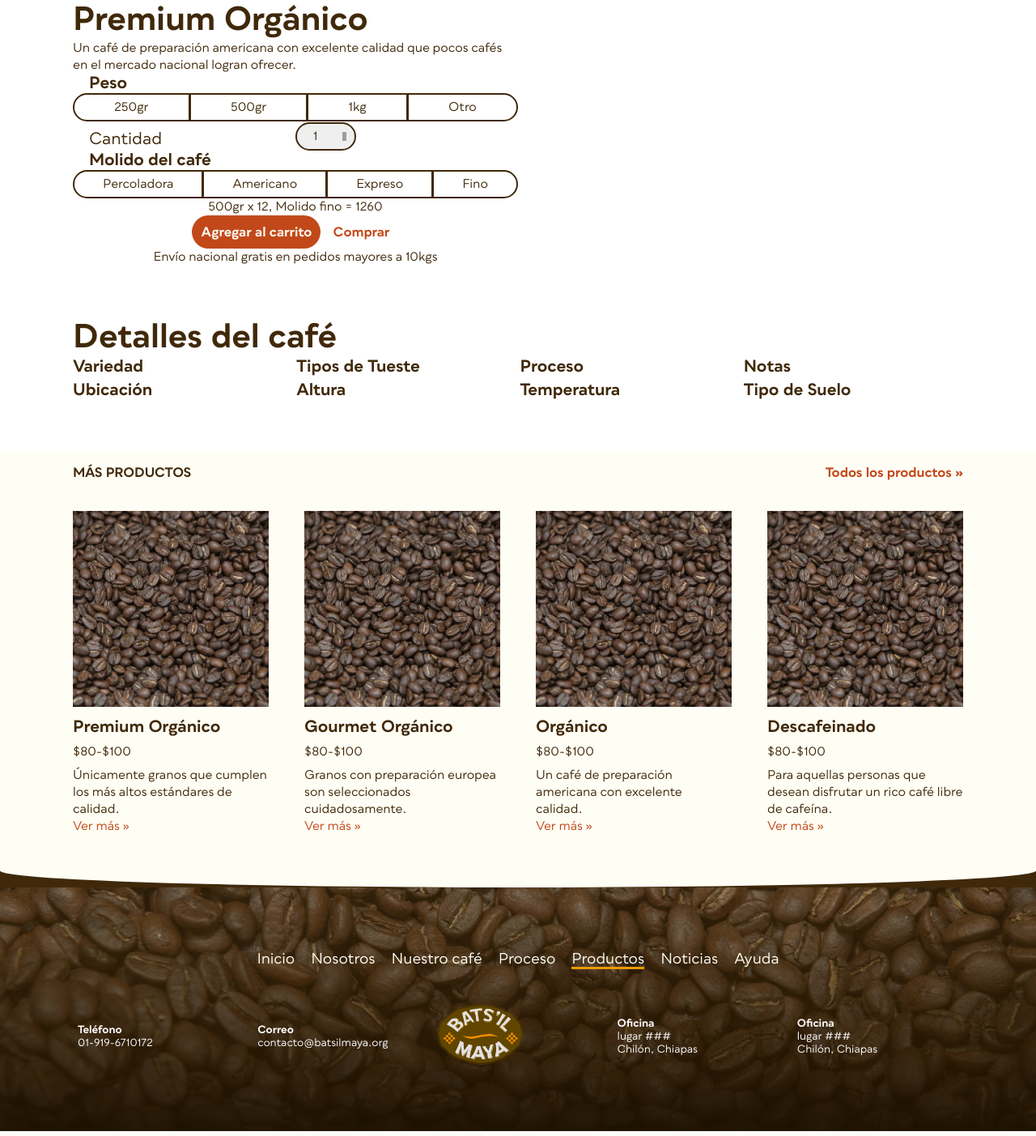
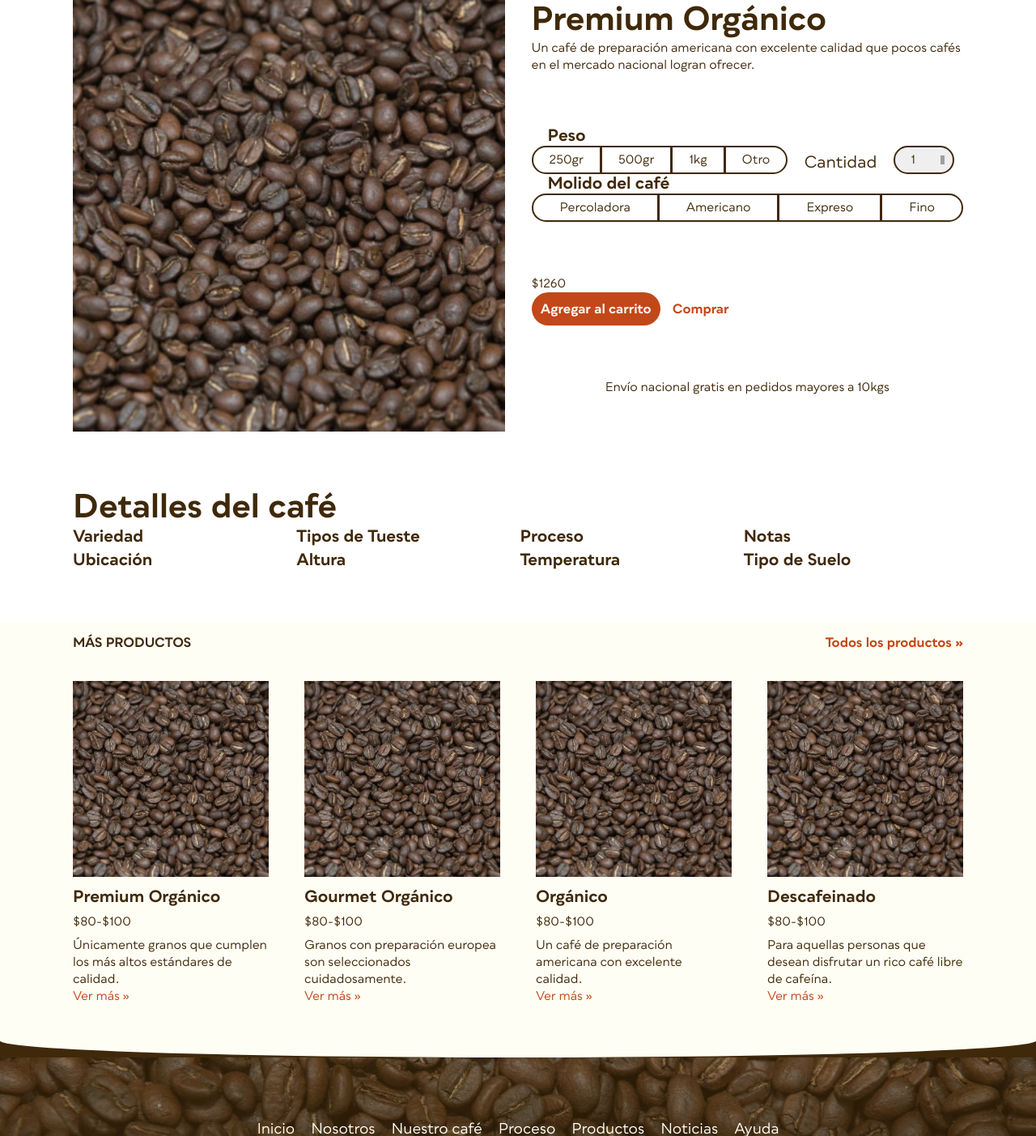
Before and after one commit to arturoacevedob/ase1, a PHP site: page /organico.html in a window 1280 px wide. Shown: the part 242-1645 px from the top of the page at 81% size. Run offline with PHP 8.4, Linux system fonts and the light colour scheme; grey boxes are pictures that could not be loaded.

Commit message:
Advances in ORGANICO. Botones full width en AYUDA.

```diff
--- a/ayuda.html
+++ b/ayuda.html
@@ -134,12 +134,12 @@
         <aside class="chat border-padding">
             <h2 class="h2-small">Chatea con Nosotros</h2>
             <p>Inicia una sesión de chat ahora. <br>Espera estimada: 5 minutos o menos.</p>
-            <a class="button red">Chat</a>
+            <a class="button red full-width">Chat</a>
         </aside>
         <aside class="call border-padding">
             <h2 class="h2-small">Agenda una llamada</h2>
             <p>Agenda una llamada con Bats’il Maya para que te llamemos cuando te convenga.</p>
-            <a class="button red">Agenda una llamada</a>
+            <a class="button red full-width">Agenda una llamada</a>
         </aside>
         <aside class="help-mail border-padding">
             <h2 class="h2-small">Envíanos un correo</h2>
@@ -152,7 +152,7 @@
                 <label>Mensaje</label>
                 <textarea name="mensaje" placeholder="Mensaje" required rows="5" type="text"></textarea>
                 <p class="formbutton">
-                    <input class="button dark" type="submit" value="Enviar Correo">
+                    <input class="button dark full-width" type="submit" value="Enviar Correo">
                 </p>
             </form>
         </aside>
--- a/grid.css
+++ b/grid.css
@@ -6,6 +6,14 @@
     --padding-top-bottom: 4em;
     --padding-left-right: 2vmax;
     --gutter: 3%;
+}
+
+.container.padding-top-bottom {
+    padding: var(--padding-top-bottom) 0;
+}
+
+.container.no-padding-top-bottom {
+    padding: 0 var(--padding-left-right);
 }
 
 #nosotros header {
@@ -67,6 +75,10 @@
 
 .inline li {
     display: inline-block;
+}
+
+.order-0 {
+    order: 0;
 }
 
 .order-1 {
@@ -387,6 +399,47 @@ input {
     display: grid;
     grid-template-columns: repeat(2, 1fr);
     grid-auto-rows: auto;
+}
+
+.grid-product-view {
+    display: grid;
+    grid-template-columns: 1fr 1fr;
+    grid-gap: var(--gutter);
+}
+
+.grid-product-view .product-description {
+    grid-column: 2 / 3;
+    grid-row: 1 / 2;
+}
+
+.grid-product-view figure {
+    grid-column: 1 / 2;
+    grid-row: 1 / 5;
+}
+
+.grid-product-view img {
+    width: 100%;
+}
+
+.grid-product-view form {
+    grid-column: 2 / 3;
+    grid-row: 2 / 3;
+}
+
+.grid-product-form {
+    display: grid;
+    grid-auto-flow: column;
+    grid-row: 1 / 2;
+}
+
+.grid-product-view .product-buy {
+    grid-column: 2 / 3;
+    grid-row: 3 / 4;
+}
+
+.grid-product-view > p {
+    grid-column: 2 / 3;
+    grid-row: 4 / 5;
 }
 
 .grid-image-first {
@@ -830,14 +883,6 @@ input {
         padding: 0;
     }
 
-    .padding-top-bottom {
-        padding: var(--padding-top-bottom) 0;
-    }
-
-    .no-padding-top-bottom {
-        padding: 0 var(--padding-left-right);
-    }
-
     .grid-2-left-text {
         display: grid;
         grid-column: 1 / 3;
--- a/organico.html
+++ b/organico.html
@@ -77,13 +77,15 @@
         </header>
     </div>
     <section>
-        <div class="container grid-2 no-padding-top-bottom">
-            <article>
-                <h2>Premium Orgánico</h2>
-                <p>Un café de preparación americana con excelente calidad que pocos cafés en el mercado nacional
+        <article>
+            <div class="grid-product-view container no-padding-top-bottom">
+                <div class="product-description order-0">
+                    <h2>Premium Orgánico</h2>
+                    <p>Un café de preparación americana con excelente calidad que pocos cafés en el mercado nacional
                     logran ofrecer.</p>
+                </div>
                 <form>
-                    <div class="grid-product">
+                    <div class="grid-product-form">
                         <fieldset class="h3-small">
                             <strong>Peso</strong>
                             <p class="radio-group">
@@ -130,16 +132,19 @@
                             <label for="molido-four">Fino</label>
                         </p>
                     </fieldset>
-                    </form>
-                <div class="center-aligned">
-                    <p>500gr x 12, Molido fino = 1260</p>
+                </form>
+
+                <div class="product-buy">
+                    <p>$1260</p>
                     <a class="button red" href="" target="">Agregar al carrito</a>
                     <a class="button" href="" target="">Comprar</a>
                 </div>
                 <p class="center-aligned">Envío nacional gratis en pedidos mayores a 10kgs</p>
-                <figure></figure>
-            </article>
-        </div>
+                <figure>
+                    <img alt="" src="images/productos/cafe/granos_de_cafe_premium_organico_batsil_maya.jpg">
+                </figure>
+            </div>
+        </article>
     </section>
     <section class="container">
         <h2>Detalles del café</h2>
--- a/style.css
+++ b/style.css
@@ -247,6 +247,11 @@ a.dark:visited {
 .fit-content {
     width: max-content !important;
     margin: 0 auto;
+}
+
+.full-width {
+    width: 100% !important;
+    box-sizing: border-box;
 }
 
 .button {
```
